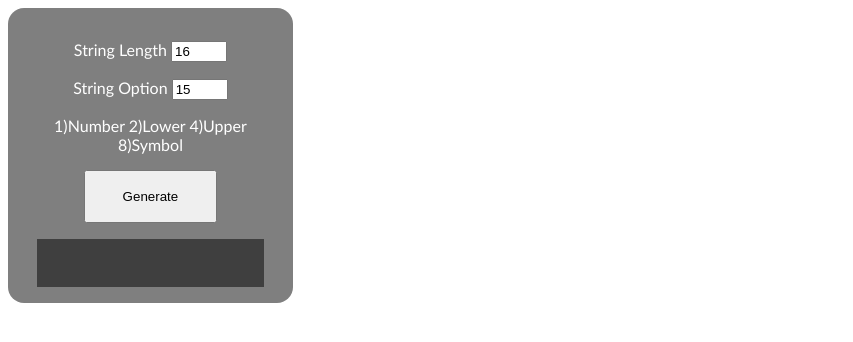
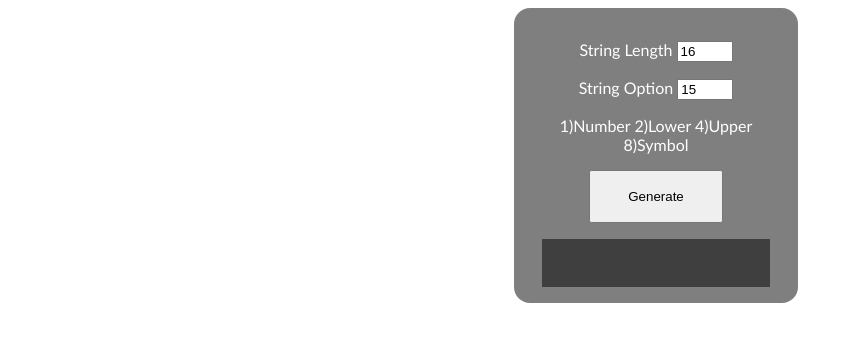
Before and after one commit to EXUD/WEB, a plain HTML site: page strgen.html in a window 1280 px wide. Shown: the whole page, without its empty margins (0-853 px from the left). Drawn offline with Linux system fonts and the light colour scheme.

Commit message:
Update strgen.html

```diff
--- a/strgen.html
+++ b/strgen.html
@@ -5,7 +5,8 @@
     <title>Utilities</title>
 </head>
 <body>
-    <div style="text-align: center; background-color: rgb(0,0,0,0.5); color:white; border-radius: 1em; width:20%; font-family: Trebuchet MS; padding:1em;">
+    <div style="margin-left: auto; margin-right: auto; width:20%">
+        <div style="text-align: center; background-color: rgb(0,0,0,0.5); color:white; border-radius: 1em; width:100%; font-family: Trebuchet MS; padding:1em;">
             <p>
                 String Length
                 <input id="strGen_length" type="number" value="16" max="50" min="1">
@@ -17,7 +18,9 @@
             <p>1)Number  2)Lower  4)Upper  8)Symbol</p>
             <p><input type="button" onclick="strGen()" style="width:10em; height:4em;" value="Generate"></p>
             <div onclick="copy()" id="strGen_Output" style="width:90%; height:3em; word-wrap: break-word; background-color: rgb(0,0,0,0.5); margin-left: auto; margin-right: auto;"></div>
-        <input id="strGen_dummy" type="text" hidden>
+
+
+        </div>
     </div>
 </body>
 
@@ -56,5 +59,5 @@
         document.execCommand("copy");
         document.body.removeChild(dummy);
     }
-
+    //array.sort(() => Math.random() - 0.5);
 </script>
```
Lines whose indentation alone changed are shown as unchanged.
